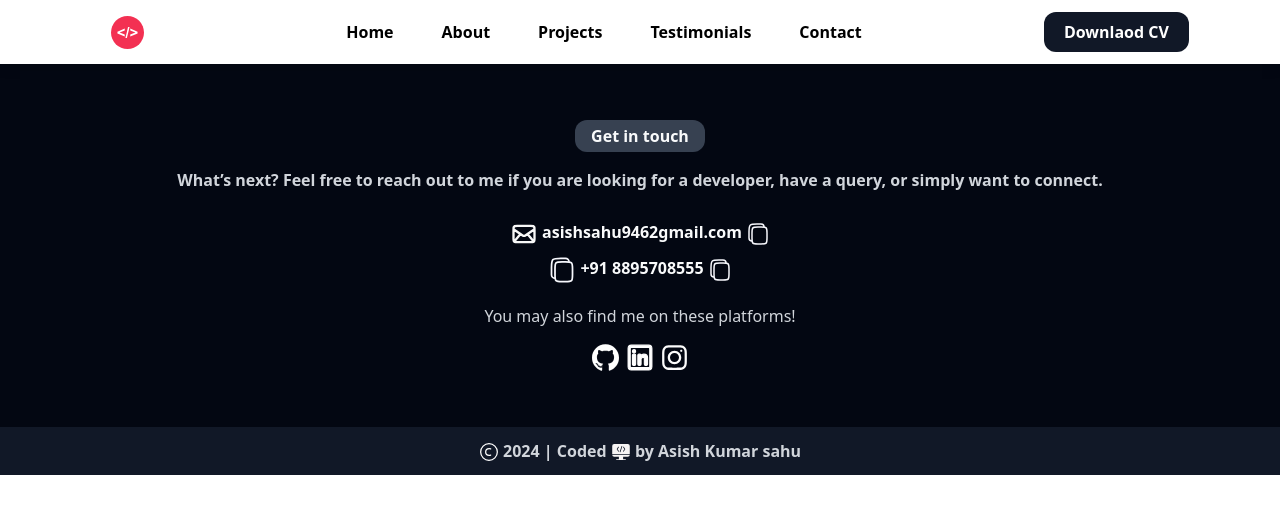
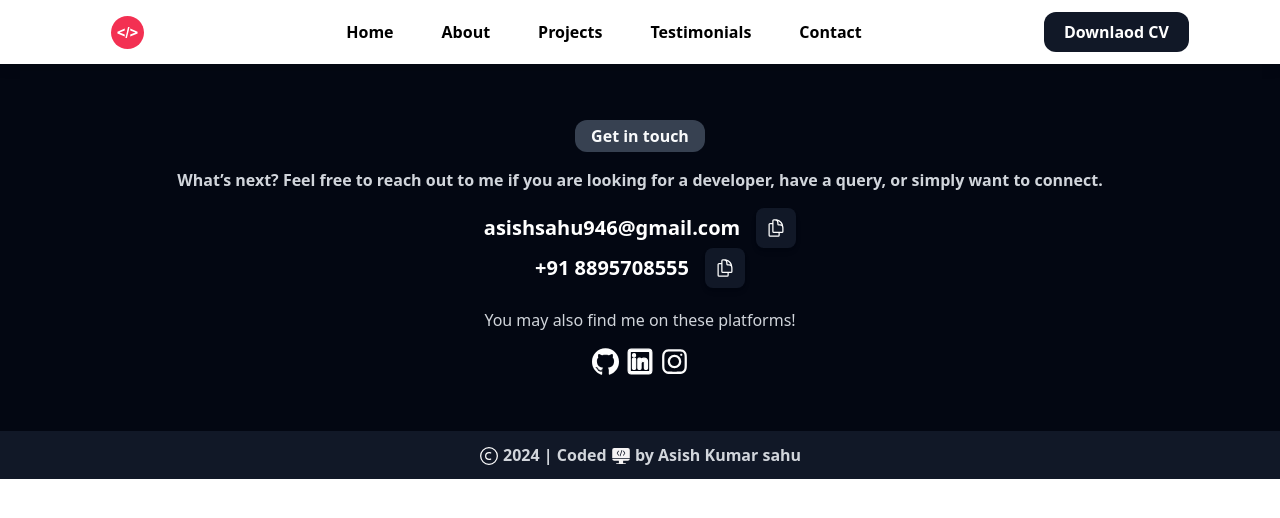
Before and after one commit to asishsahu946/Portfolio, a React (Vite) app: page /contact in a window 1280 px wide. Shown: the top 518 px of the page. Built offline with nearby package versions, Linux system fonts and the light colour scheme.

Commit message:
copy logic update

```diff
--- a/package.json
+++ b/package.json
@@ -10,6 +10,8 @@
     "preview": "vite preview"
   },
   "dependencies": {
+    "@heroicons/react": "^2.2.0",
+    "@material-tailwind/react": "^2.1.10",
     "@reduxjs/toolkit": "^2.3.0",
     "flowbite-react": "^0.10.2",
     "framer-motion": "^11.11.17",
@@ -18,7 +20,8 @@
     "react-dom": "^18.3.1",
     "react-icons": "^5.3.0",
     "react-redux": "^9.1.2",
-    "react-router-dom": "^6.27.0"
+    "react-router-dom": "^6.27.0",
+    "usehooks-ts": "^3.1.0"
   },
   "devDependencies": {
     "@eslint/js": "^9.9.0",
--- a/src/components/Contact.jsx
+++ b/src/components/Contact.jsx
@@ -1,7 +1,12 @@
-import React from "react";
+import React, { useState } from "react";
 import { image } from "../assets/image";
+import { IconButton, Typography } from "@material-tailwind/react";
+import { useCopyToClipboard } from "usehooks-ts";
+import { CheckIcon, DocumentDuplicateIcon } from "@heroicons/react/24/outline";
 
 function Contact() {
+  const [value, copy] = useCopyToClipboard();
+  const [copied, setCopied] = useState(false);
   return (
     <div>
       <div className="bg-[#030712] text-center p-14">
@@ -15,17 +20,38 @@ function Contact() {
           <br className="md:hidden" /> developer, have a query, or simply want
           to connect.
         </p>
-        <h1 className="text-[#f9fafb] font-extrabold pt-7">
-          {" "}
-          <img className="w-7 inline" src={image.mail} alt="" />{" "}
-          asishsahu9462gmail.com{" "}
-          <img className="w-6 inline" src={image.copy} alt="" />
-        </h1>
-        <h1 className="text-[#f9fafb] font-extrabold pt-2">
-          <img className="w-7 inline" src={image.call} alt="" /> +91
-          8895708555{" "}
-          <img className="w-6 inline" src={image.copy} alt="" />
-        </h1>
+        <div className="flex items-center gap-x-4 justify-center text-white mt-4">
+        <Typography variant="lead" className="font-bold">asishsahu946@gmail.com</Typography>
+        <IconButton
+          onMouseLeave={() => setCopied(false)}
+          onClick={() => {
+            copy("asishsahu946@gmail.com");
+            setCopied(true);
+          }}
+        >
+          {copied ? (
+            <CheckIcon className="h-5 w-5 text-white" />
+          ) : (
+            <DocumentDuplicateIcon className="h-5 w-5 text-white" />
+          )}
+        </IconButton>
+      </div>
+        <div className="flex items-center gap-x-4 justify-center  text-white">
+        <Typography variant="lead" className="font-bold">+91 8895708555</Typography>
+        <IconButton
+          onMouseLeave={() => setCopied(false)}
+          onClick={() => {
+            copy("+91 8895708555");
+            setCopied(true);
+          }}
+        >
+          {copied ? (
+            <CheckIcon className="h-5 w-5 text-white" />
+          ) : (
+            <DocumentDuplicateIcon className="h-5 w-5 text-white" />
+          )}
+        </IconButton>
+      </div>
         <p className="text-[#d1d5db] pt-5">
           You may also find me on these platforms!
         </p>
--- a/src/components/Projects.jsx
+++ b/src/components/Projects.jsx
@@ -4,7 +4,7 @@ import { image } from "../assets/image";
 
 function Projects() {
   return (
-    <div className="bg-[#030712] pb-6">
+    <div className="bg-[#030712] pb-6 px-14">
       <div className="flex items-center justify-center ">
         <p className=" bg-[#374151] text-[#f9fafb] font-bold rounded-xl px-4 py-1 mt-16 ">
           Projects
```
Also changed, not shown: 1 other file (tests, documents, lock files or other folders).
